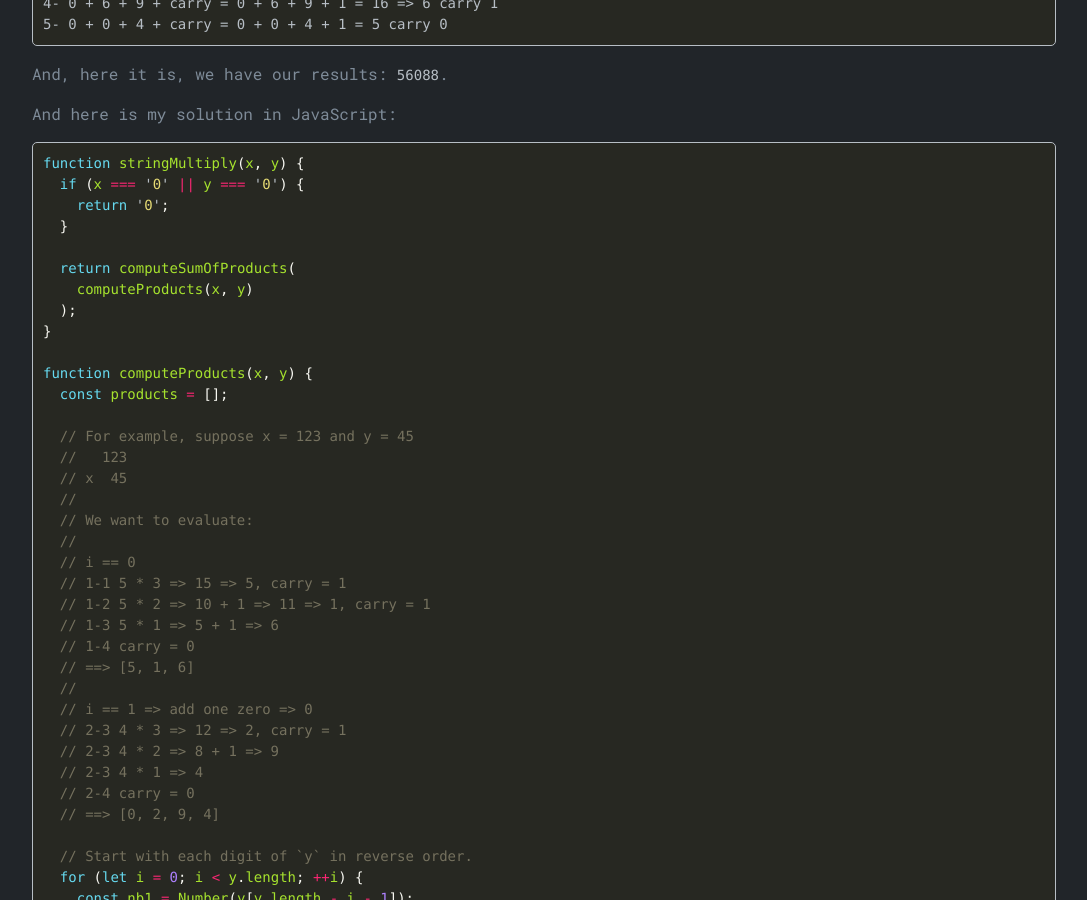
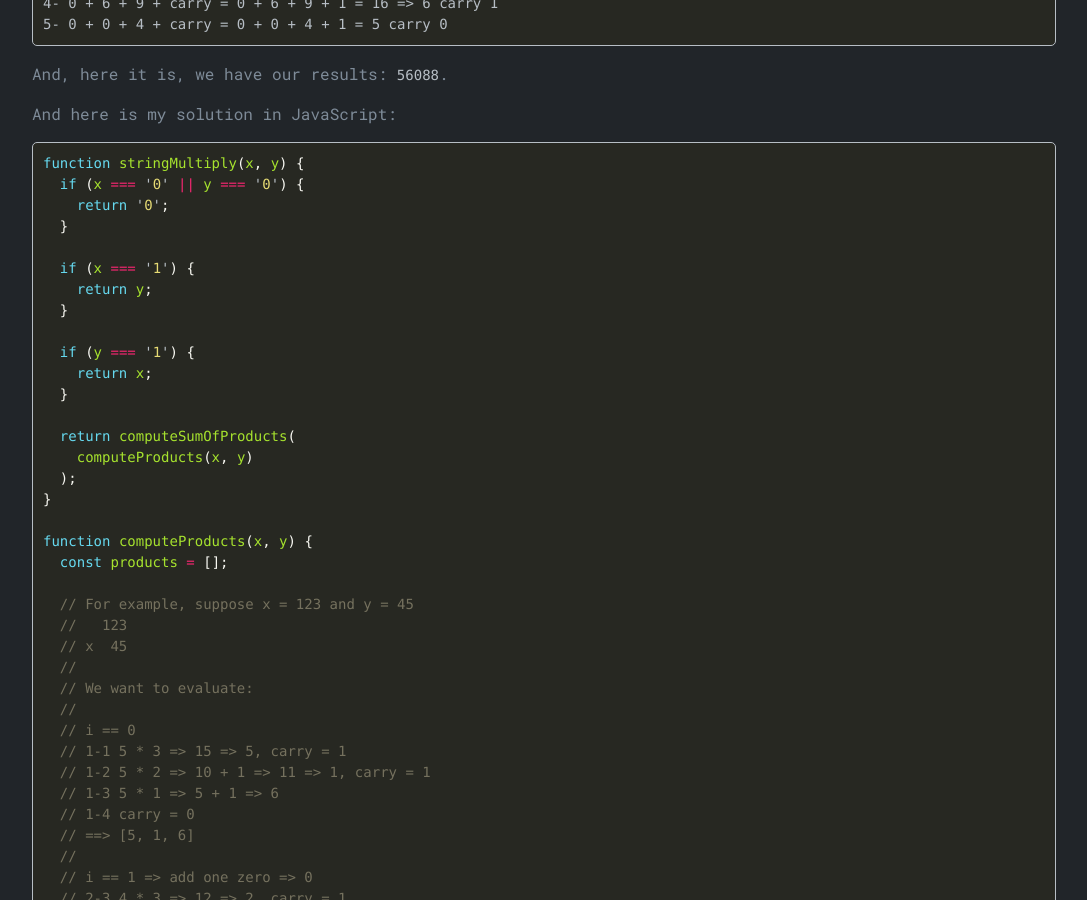
Before and after one commit to mjeanroy/mjeanroy.github.io, a Jekyll site: the page built from _posts/2020-12-07-cassidoo-week-173.md, in a window 1280 px wide and 900 px high, scrolled down 1234 px. Shown: the whole window, without its empty margins (96-1183 px from the left). Built offline with Jekyll 4.4.1, drawn with Linux system fonts in a browser that asks for light colours.

Commit message:
Improve solution

```diff
--- a/_posts/2020-12-07-cassidoo-week-173.md
+++ b/_posts/2020-12-07-cassidoo-week-173.md
@@ -66,6 +66,14 @@ And here is my solution in JavaScript:
 function stringMultiply(x, y) {
   if (x === '0' || y === '0') {
     return '0';
+  }
+
+  if (x === '1') {
+    return y;
+  }
+
+  if (y === '1') {
+    return x;
   }
 
   return computeSumOfProducts(
```
